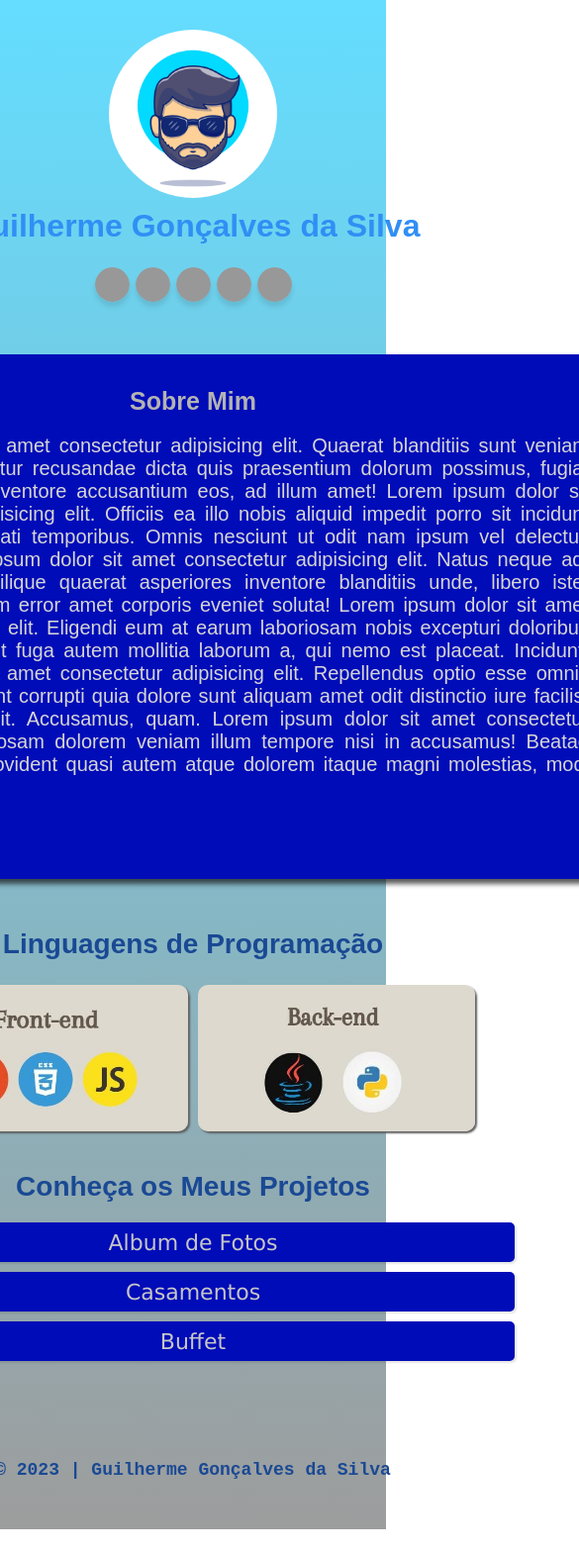
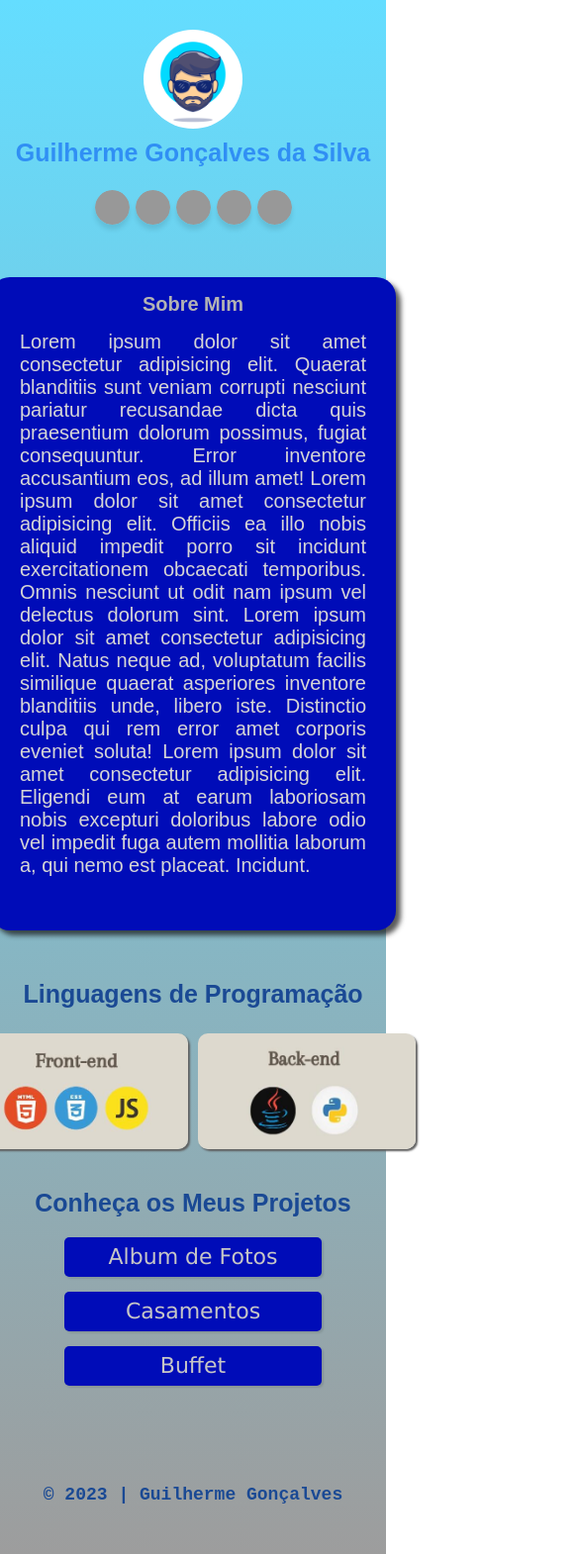
Before and after one commit to Guilherme-G/Portfolio, a plain HTML site: page index.html in a window 390 px wide. Shown: the top 1570 px of the page at 99% size, 585 px wide, since content can reach past the window. Before the commit the page ends 1545 px from the top, so only its background shows below. Drawn offline with Linux system fonts and the light colour scheme.

Commit message:
upload aula 26/10
upload aula 26/10

```diff
--- a/css/main.css
+++ b/css/main.css
@@ -4,6 +4,7 @@
 }
 #email i:hover {
     background: red;
+    color: black;
     }
 body {
     height: 100%;
@@ -69,7 +70,7 @@ list-style: none;
 font-family: 'Times New Roman', Times, serif;
 float: right;
 margin-right:25px;
-color: blue;
+color: rgb(0, 0, 0);
 line-height: 35px;
 font-size: 15px;
 }
@@ -87,7 +88,7 @@ font-size: 15px;
     font-size: 20px;
     text-align: justify;
     width: 800px;
-    height: 480px;
+    height: 300px;
     padding: 25px;
     background-color: rgb(0, 12, 184);
     border-radius: 20px;
@@ -97,7 +98,7 @@ font-size: 15px;
 }
 .sobre-mim {
     position: absolute;
-    top: 30px;
+    top: 10px;
     display: flex;
     color: #b3b3b3;
     font-family: Arial, Helvetica, sans-serif;
@@ -152,6 +153,7 @@ font-size: 15px;
 .item:hover {
     transition: 0.2s;
     background: rgb(255, 0, 0);
+    color: black;
 }
 .video {
     padding: 15px;
@@ -171,5 +173,66 @@ color: #1a4994;
 font-family: 'Courier New', Courier, monospace;
 font-weight: bold;
 }
+/* Fim css desktop */
 
-@media (max-width: 700px)
+
+
+/* recurso para renderizar o conteudo do site e adapte para dispositivos móveis ou resoluções */
+@media (max-width: 700px) {
+.imagem img {
+width: 140px;
+margin-top: 25px;
+}
+.texto {
+    width: 400px;
+    height: 540px;
+}
+.linguagem img {
+    width: 220px;
+}
+.subtitulo {
+    font-size: 25px;
+}
+.item {
+    width: 350px;
+}
+.video {
+    width: 250px;
+}
+}
+/* fim da resolução 700px */
+
+/* resolução para smatphone */
+@media (max-width: 500px) {
+    .imagem img {
+        width: 100px;
+        margin-top: 30px;
+        }
+        .nome {
+            font-size: 25px;
+        }
+        .texto {
+            margin-top: 50px;
+            width: 350px;
+            height: 600px;
+            padding: 30px;
+        }
+        .sobre-mim {
+            font-size: 20px;
+        }
+        .subtitulo {
+            font-size: 25px;
+        }
+        .linguagem img {
+            width: 220px;
+        }
+        .item {
+            width: 260px;
+            height: 40px;
+            margin-top: 15px;
+        }
+        .video {
+            width: 250px;
+            height: 160px;
+        }
+}
--- a/index.html
+++ b/index.html
@@ -70,13 +70,7 @@
                 eveniet soluta!
                 Lorem ipsum dolor sit amet consectetur adipisicing elit. Eligendi eum at earum laboriosam nobis
                 excepturi doloribus labore odio vel impedit fuga autem mollitia laborum a, qui nemo est placeat.
-                Incidunt.
-                Lorem ipsum dolor sit amet consectetur adipisicing elit. Repellendus optio esse omnis minima sequi!
-                Provident corrupti quia dolore sunt aliquam amet odit distinctio iure facilis, soluta reprehenderit sit.
-                Accusamus, quam.
-                Lorem ipsum dolor sit amet consectetur adipisicing elit. Laboriosam dolorem veniam illum tempore nisi in
-                accusamus! Beatae reprehenderit quod provident quasi autem atque dolorem itaque magni molestias, modi
-                dicta officiis.</p>
+                Incidunt.</p>
         </div>
         <h2 class="subtitulo"> Linguagens de Programação</h2>
         <section class="linguagem">
@@ -111,7 +105,7 @@
         </section><!-- fim da seção projetos -->
 
         <footer>
-            <p> &copy; 2023 | Guilherme Gonçalves da Silva</p>
+            <p> &copy; 2023 | Guilherme Gonçalves</p>
         </footer>
     </main>
 </body>
```
